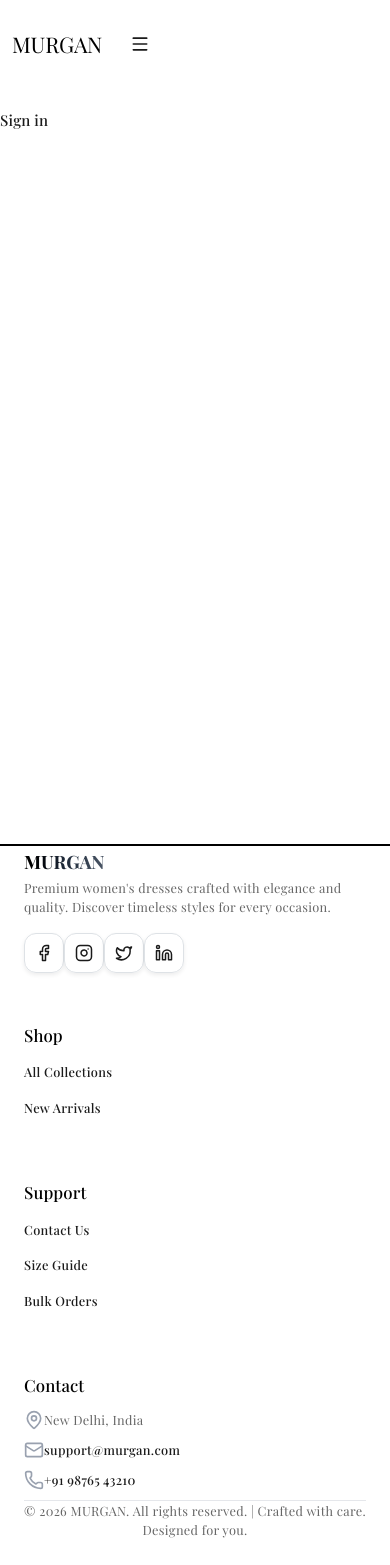
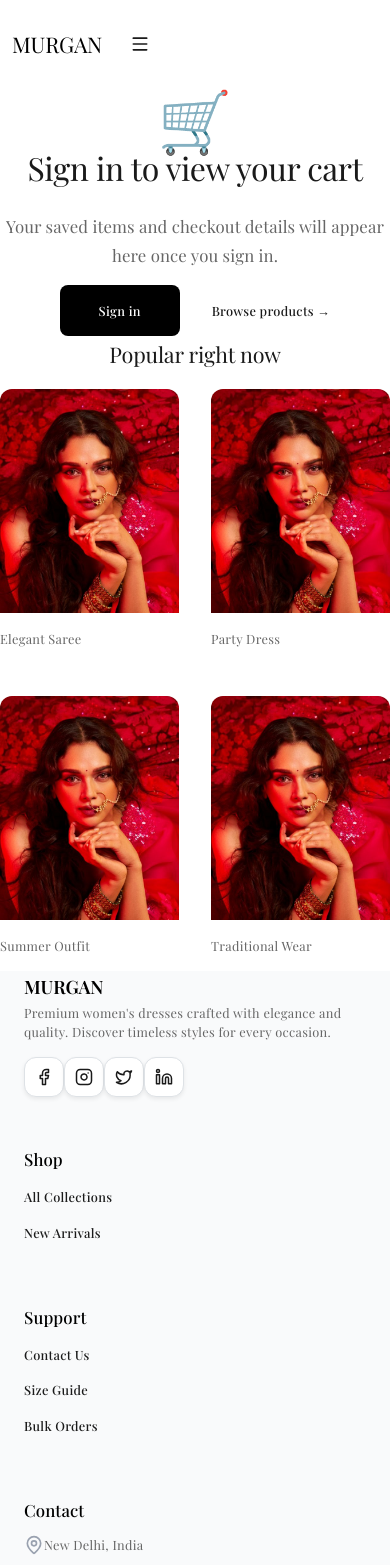
Before and after one commit to rcg69/murgan-ui, a Next.js app: page /cart in a window 390 px wide. Shown: the top 1565 px of the page. Before the commit the page ends 1539 px from the top, so only its background shows below. Built offline with nearby package versions, Linux system fonts and the light colour scheme.

Commit message:
Cart page changings
before login the cart page and after logged in page empty cart page.

```diff
--- a/src/app/cart/page.jsx
+++ b/src/app/cart/page.jsx
@@ -9,8 +9,17 @@ import { useCart } from "@/context/CartContext";
 export default function CartPage() {
   const router = useRouter();
   const { isAuthenticated, isHydrated } = useAuth();
-  const { cartItems, isLoading, error, setQuantity, removeItem, getTotalPrice, getTotalItems, isMutating } =
-    useCart();
+
+  const {
+    cartItems,
+    isLoading,
+    error,
+    setQuantity,
+    removeItem,
+    getTotalPrice,
+    getTotalItems,
+    isMutating,
+  } = useCart();
 
   const [localError, setLocalError] = useState("");
 
@@ -18,146 +27,283 @@ export default function CartPage() {
 
   if (!isHydrated) return null;
 
+  // ---------- NOT SIGNED IN ----------
   if (!isAuthenticated) {
-    return (
-      <div className="container-custom py-12">
-        <h1 className="text-3xl font-light mb-4">Your cart</h1>
-        <p className="text-gray-600 mb-6">Please sign in to view your cart.</p>
-        <Link className="underline" href="/signin?next=/cart">
+return ( <section className="py-28 px-6">
+
+
+  {/* Message */}
+  <div className="text-center max-w-lg mx-auto mb-24">
+
+    <div className="text-6xl mb-8">🛒</div>
+
+    <h1 className="text-4xl font-semibold mb-4">
+      Sign in to view your cart
+    </h1>
+
+    <p className="text-gray-500 text-lg mb-10">
+      Your saved items and checkout details will appear here once you sign in.
+    </p>
+
+    <div className="flex items-center justify-center gap-8 mt-8">
+
+      <Link
+        href="/signin?next=/cart"
+        className="inline-flex items-center justify-center px-8 py-3 min-w-[120px] bg-black text-white text-sm font-medium rounded-lg hover:bg-gray-900 transition"
+      >
         Sign in
       </Link>
+
+      <Link
+        href="/products"
+        className="text-gray-600 text-sm font-medium hover:text-black transition"
+      >
+        Browse products →
+      </Link>
+
     </div>
+
+  </div>
+
+  {/* Recommended products */}
+  <div className="mt-24 w-full max-w-6xl mx-auto">
+
+    <h2 className="text-2xl font-semibold text-center mb-12">
+      Popular right now
+    </h2>
+
+    <div className="grid grid-cols-2 md:grid-cols-4 gap-8">
+
+      <Link
+        href="/products"
+        className="group block rounded-xl overflow-hidden bg-white hover:shadow-lg transition duration-300"
+      >
+        <img
+          src="/saree.png"
+          className="w-full aspect-[4/5] object-cover group-hover:scale-105 transition duration-300"
+        />
+        <p className="text-sm font-medium mt-3 text-gray-800">
+          Elegant Saree
+        </p>
+      </Link>
+
+      <Link
+        href="/products"
+        className="group block rounded-xl overflow-hidden bg-white hover:shadow-lg transition duration-300"
+      >
+        <img
+          src="/saree.png"
+          className="w-full aspect-[4/5] object-cover group-hover:scale-105 transition duration-300"
+        />
+        <p className="text-sm font-medium mt-3 text-gray-800">
+          Party Dress
+        </p>
+      </Link>
+
+      <Link
+        href="/products"
+        className="group block rounded-xl overflow-hidden bg-white hover:shadow-lg transition duration-300"
+      >
+        <img
+          src="/saree.png"
+          className="w-full aspect-[4/5] object-cover group-hover:scale-105 transition duration-300"
+        />
+        <p className="text-sm font-medium mt-3 text-gray-800">
+          Summer Outfit
+        </p>
+      </Link>
+
+      <Link
+        href="/products"
+        className="group block rounded-xl overflow-hidden bg-white hover:shadow-lg transition duration-300"
+      >
+        <img
+          src="/saree.png"
+          className="w-full aspect-[4/5] object-cover group-hover:scale-105 transition duration-300"
+        />
+        <p className="text-sm font-medium mt-3 text-gray-800">
+          Traditional Wear
+        </p>
+      </Link>
+
+    </div>
+
+  </div>
+
+</section>
+
 );
 }
 
+
+  // ---------- CART PAGE ----------
   return (
-    <div className="container-custom py-12">
-      <div className="flex items-end justify-between gap-4 mb-8">
-        <div>
-          <h1 className="text-3xl font-light">Your cart</h1>
-          <p className="text-gray-600 text-sm">{getTotalItems()} item(s)</p>
-        </div>
-        <button
-          disabled={items.length === 0 || isMutating}
-          onClick={() => router.push("/checkout")}
-          className="px-5 py-3 bg-black text-white rounded-lg disabled:opacity-60"
-        >
-          Checkout
-        </button>
-      </div>
+    <section className="bg-white py-8 antialiased md:py-16">
+      <div className="mx-auto max-w-screen-xl px-4">
+
+        <h2 className="text-xl font-semibold text-gray-900 sm:text-2xl">
+          Shopping Cart
+        </h2>
 
         {(localError || error) && (
-        <div className="mb-4 p-3 border border-red-200 bg-red-50 text-red-700 rounded">
-          {localError || error?.message || "Cart error"}
+          <div className="mt-4 p-3 border border-red-200 bg-red-50 text-red-700 rounded">
+            {localError || error?.message}
           </div>
         )}
 
         {isLoading ? (
-        <div className="text-gray-600">Loading cart...</div>
+          <p className="mt-6 text-gray-500">Loading cart...</p>
         ) : items.length === 0 ? (
-        <div className="text-gray-600">
-          Your cart is empty.{" "}
-          <Link className="underline" href="/products">
-            Browse products
+
+          // ---------- EMPTY CART ----------
+          <div className="flex flex-col items-center justify-center min-h-[60vh] pt-40 text-center">
+
+            <div className="text-6xl mb-6">
+              🛍️
+            </div>
+
+            <h2 className="text-3xl md:text-4xl font-light tracking-tight mb-3">
+              Your cart is empty
+            </h2>
+
+            <p className="text-gray-500 text-base md:text-lg mb-8">
+              Let’s find something you’ll love.
+            </p>
+
+            <Link
+              href="/products"
+              className="mt-4 text-lg font-medium text-black hover:underline"
+            >
+              Browse products →
             </Link>
-          .
+
           </div>
+
         ) : (
-        <div className="grid grid-cols-1 lg:grid-cols-3 gap-8">
+
+          <div className="grid grid-cols-1 lg:grid-cols-3 gap-8 mt-6">
+
+            {/* CART ITEMS */}
             <div className="lg:col-span-2 space-y-4">
+
               {items.map((item) => {
                 const product = item.product || item;
                 const productId = item.productId ?? product.id;
                 const qty = item.quantity ?? 0;
-              const imageSrc = product.imageUrl || product.image || "/saree.png";
+                const imageSrc =
+                  product.imageUrl || product.image || "/saree.png";
                 const name = product.name || `Product #${productId}`;
                 const price = product.price ?? 0;
                 const lineTotal = price * qty;
 
                 return (
-                <div key={productId} className="border border-gray-200 rounded-lg p-4 flex gap-4">
-                  <img src={imageSrc} alt={name} className="w-24 h-24 object-cover rounded bg-gray-100" />
+                  <div
+                    key={productId}
+                    className="border border-gray-200 rounded-lg p-4 flex gap-4"
+                  >
+
+                    <img
+                      src={imageSrc}
+                      alt={name}
+                      className="w-24 h-24 object-cover rounded bg-gray-100"
+                    />
+
                     <div className="flex-1">
+
                       <div className="flex items-start justify-between gap-4">
+
                         <div>
                           <div className="font-semibold">{name}</div>
                           <div className="text-sm text-gray-600">₹{price}</div>
                         </div>
+
                         <button
                           onClick={async () => {
                             setLocalError("");
                             try {
                               await removeItem(productId);
                             } catch (e) {
-                            setLocalError(e?.message || "Failed to remove item.");
+                              setLocalError(
+                                e?.message || "Failed to remove item."
+                              );
                             }
                           }}
                           className="text-sm underline text-gray-700"
                         >
                           Remove
                         </button>
+
                       </div>
 
+                      {/* Quantity */}
                       <div className="mt-3 flex items-center gap-3">
+
                         <button
-                        onClick={async () => {
-                          setLocalError("");
-                          try {
-                            await setQuantity(productId, Math.max(0, qty - 1));
-                          } catch (e) {
-                            setLocalError(e?.message || "Failed to update quantity.");
+                          onClick={() =>
+                            setQuantity(productId, Math.max(0, qty - 1))
                           }
-                        }}
                           className="px-3 py-2 border border-gray-300 rounded"
                         >
                           −
                         </button>
+
                         <input
                           value={qty}
                           onChange={(e) => {
                             const next = Number(e.target.value);
                             if (!Number.isFinite(next)) return;
-                          setLocalError("");
-                          setQuantity(productId, next).catch((er) =>
-                            setLocalError(er?.message || "Failed to update quantity.")
-                          );
+
+                            setQuantity(productId, next);
                           }}
                           className="w-16 text-center px-2 py-2 border border-gray-300 rounded"
                           inputMode="numeric"
                         />
+
                         <button
-                        onClick={async () => {
-                          setLocalError("");
-                          try {
-                            await setQuantity(productId, qty + 1);
-                          } catch (e) {
-                            setLocalError(e?.message || "Failed to update quantity.");
+                          onClick={() =>
+                            setQuantity(productId, qty + 1)
                           }
-                        }}
                           className="px-3 py-2 border border-gray-300 rounded"
                         >
                           +
                         </button>
+
                         <div className="ml-auto text-sm text-gray-700">
-                        Line total: <span className="font-semibold">₹{lineTotal}</span>
+                          Line total:{" "}
+                          <span className="font-semibold">
+                            ₹{lineTotal}
+                          </span>
                         </div>
+
                       </div>
+
                     </div>
+
                   </div>
                 );
               })}
+
             </div>
 
+            {/* SUMMARY */}
             <div className="border border-gray-200 rounded-lg p-5 h-fit">
-            <h2 className="text-lg font-semibold mb-3">Summary</h2>
+
+              <h2 className="text-lg font-semibold mb-3">
+                Summary
+              </h2>
+
               <div className="flex justify-between text-sm text-gray-700 mb-2">
                 <span>Items</span>
                 <span>{getTotalItems()}</span>
               </div>
+
               <div className="flex justify-between text-sm text-gray-700 mb-4">
                 <span>Total</span>
-              <span className="font-semibold">₹{getTotalPrice()}</span>
+                <span className="font-semibold">
+                  ₹{getTotalPrice()}
+                </span>
               </div>
+
               <button
                 disabled={items.length === 0 || isMutating}
                 onClick={() => router.push("/checkout")}
@@ -165,9 +311,14 @@ export default function CartPage() {
               >
                 Checkout
               </button>
+
             </div>
+
           </div>
+
         )}
+
       </div>
+    </section>
   );
 }
--- a/src/app/layout.js
+++ b/src/app/layout.js
@@ -33,14 +33,18 @@ export default function RootLayout({ children }) {
           href="https://cdnjs.cloudflare.com/ajax/libs/font-awesome/6.4.0/css/all.min.css"
         />
       </head>
-      <body className="pt-20">
+
+      <body>
         <LoaderWrapper />
         <Providers>
           <Header1 />
-          <main className="min-h-screen">{children}</main>
+          <main className="min-h-screen pt-[120px]">
+            {children}
+          </main>
           <Footer />
         </Providers>
       </body>
+
     </html>
   );
 }
--- a/src/components/Footer.jsx
+++ b/src/components/Footer.jsx
@@ -1,7 +1,7 @@
-'use client';
+"use client";
 
-import { FacebookIcon, InstagramIcon, LinkedinIcon, TwitterIcon, Mail, Phone, MapPin } from 'lucide-react';
-import Link from 'next/link';
+import { FacebookIcon, InstagramIcon, LinkedinIcon, TwitterIcon, Mail, Phone, MapPin } from "lucide-react";
+import Link from "next/link";
 import "../styles/footer.css";
 
 export default function Footer() {
@@ -12,10 +12,6 @@ export default function Footer() {
       title: "Shop",
       links: [
         { href: "/products", label: "All Collections" },
-        /* { href: "/products?category=formal", label: "Formal Wear" },
-        { href: "/products?category=casual", label: "Casual Wear" },
-        { href: "/products?category=summer", label: "Summer Collection" },
-        { href: "/products?category=party", label: "Party Dresses" }, */
         { href: "/products?sort=newest", label: "New Arrivals" },
       ],
     },
@@ -23,10 +19,7 @@ export default function Footer() {
       title: "Support",
       links: [
         { href: "/contact", label: "Contact Us" },
-
-
         { href: "/", label: "Size Guide" },
-
         { href: "/contact", label: "Bulk Orders" },
       ],
     },
@@ -62,44 +55,53 @@ export default function Footer() {
   ];
 
   return (
-    <footer className="bg-white pt-20 pb-[10px] border-t-2 border-black">
+    <footer className="bg-gray-50 pt-24 pb-6">
       <div className="max-w-7xl mx-auto px-4 md:px-6">
+
+        {/* TOP SECTION */}
         <div className="grid grid-cols-1 md:grid-cols-2 lg:grid-cols-4 gap-12 lg:gap-16 mb-12">
-          {/* Brand Section */}
-          <div className="group text-left">
+
+          {/* BRAND */}
+          <div className="text-left">
+
             <div className="flex items-center mb-8">
-{/*               <div className="w-12 h-12 rounded-xl bg-gradient-to-br from-purple-500 to-pink-500 flex items-center justify-center text-white shadow-lg group-hover:scale-105 transition-transform duration-300 font-bold text-lg">
-                M
-              </div> */}
-              <span className="ml-3 text-xl font-bold tracking-tight bg-gradient-to-r from-black via-gray-800 to-gray-600 bg-clip-text text-transparent">
+              <span className="text-xl font-semibold tracking-[0.2em] text-black">
                 MURGAN
               </span>
             </div>
+
             <p className="text-gray-600 leading-relaxed mb-8 text-sm md:text-base">
-              Premium women&apos;s dresses crafted with elegance and quality. Discover timeless styles for every occasion.
+              Premium women&apos;s dresses crafted with elegance and quality.
+              Discover timeless styles for every occasion.
             </p>
+
             <div className="flex space-x-4">
               {socialLinks.map(({ icon: Icon, href }, idx) => (
                 <a
                   key={idx}
                   href={href}
-                  className="w-10 h-10 rounded-xl bg-white/90 border border-black/10 flex items-center justify-center text-gray-600 hover:text-black hover:scale-125 transition-all duration-300 shadow-sm hover:shadow-lg"
+                  className="w-10 h-10 rounded-xl bg-white border border-black/10 flex items-center justify-center text-gray-600 hover:text-black hover:scale-110 hover:-translate-y-1 transition-all duration-300 shadow-sm hover:shadow-md"
                 >
                   <Icon size={18} />
                 </a>
               ))}
             </div>
+
           </div>
 
-          {/* Shop Section */}
+          {/* SHOP */}
           <div className="text-left">
-            <h4 className="text-lg font-bold tracking-tight mb-6 text-black">
+            <h4 className="text-lg font-semibold tracking-tight mb-6 text-black">
               {footerLinks[0].title}
             </h4>
+
             <ul className="space-y-2">
               {footerLinks[0].links.map((link, idx) => (
                 <li key={idx}>
-                  <Link href={link.href} className="text-gray-600 hover:text-black transition-colors duration-300 text-sm font-light">
+                  <Link
+                    href={link.href}
+                    className="relative text-gray-600 hover:text-black text-sm after:absolute after:left-0 after:-bottom-1 after:h-[1px] after:w-0 after:bg-black after:transition-all after:duration-300 hover:after:w-full"
+                  >
                     {link.label}
                   </Link>
                 </li>
@@ -107,15 +109,19 @@ export default function Footer() {
             </ul>
           </div>
 
-          {/* Support Section */}
+          {/* SUPPORT */}
           <div className="text-left">
-            <h4 className="text-lg font-bold tracking-tight mb-6 text-black">
+            <h4 className="text-lg font-semibold tracking-tight mb-6 text-black">
               {footerLinks[1].title}
             </h4>
+
             <ul className="space-y-2">
               {footerLinks[1].links.map((link, idx) => (
                 <li key={idx}>
-                  <Link href={link.href} className="text-gray-600 hover:text-black transition-colors duration-300 text-sm font-light">
+                  <Link
+                    href={link.href}
+                    className="relative text-gray-600 hover:text-black text-sm after:absolute after:left-0 after:-bottom-1 after:h-[1px] after:w-0 after:bg-black after:transition-all after:duration-300 hover:after:w-full"
+                  >
                     {link.label}
                   </Link>
                 </li>
@@ -123,37 +129,51 @@ export default function Footer() {
             </ul>
           </div>
 
-          {/* Contact Section */}
+          {/* CONTACT */}
           <div className="text-left">
-            <h4 className="text-lg font-bold tracking-tight mb-6 text-black">
+            <h4 className="text-lg font-semibold tracking-tight mb-6 text-black">
               Contact
             </h4>
+
             <ul className="space-y-4">
+
               <li className="text-gray-600 flex items-center text-sm">
                 <MapPin className="w-5 h-5 mr-2 text-gray-400" />
                 <span>New Delhi, India</span>
               </li>
+
               <li>
-                <a href="mailto:support@murgan.com" className="text-gray-600 hover:text-black transition-colors duration-300 flex items-center group text-sm">
+                <a
+                  href="mailto:support@murgan.com"
+                  className="relative text-gray-600 hover:text-black text-sm flex items-center after:absolute after:left-7 after:-bottom-1 after:h-[1px] after:w-0 after:bg-black after:transition-all after:duration-300 hover:after:w-[60%]"
+                >
                   <Mail className="w-5 h-5 mr-2 text-gray-400" />
                   support@murgan.com
                 </a>
               </li>
+
               <li>
-                <a href="tel:+919876543210" className="text-gray-600 hover:text-black transition-colors duration-300 flex items-center group text-sm">
+                <a
+                  href="tel:+919876543210"
+                  className="relative text-gray-600 hover:text-black text-sm flex items-center after:absolute after:left-7 after:-bottom-1 after:h-[1px] after:w-0 after:bg-black after:transition-all after:duration-300 hover:after:w-[60%]"
+                >
                   <Phone className="w-5 h-5 mr-2 text-gray-400" />
                   +91 98765 43210
                 </a>
               </li>
+
             </ul>
           </div>
+
         </div>
 
-        <div className="mt-12 pt-8 border-t border-gray-200 text-center">
-          <p className="text-gray-600 text-sm font-light">
+        {/* BOTTOM COPYRIGHT */}
+        <div className="mt-12 pt-8 border-t border-gray-100 text-center">
+          <p className="text-gray-600 text-sm">
             © {currentYear} MURGAN. All rights reserved. | Crafted with care. Designed for you.
           </p>
         </div>
+
       </div>
     </footer>
   );
--- a/src/components/ui/header.jsx
+++ b/src/components/ui/header.jsx
@@ -108,7 +108,7 @@ function Header1() {
 
     return (
         <header
-            className={`w-full z-40 fixed top-0 left-0 bg-white transition-all duration-300 ${
+            className={`w-full z-40 sticky top-0 left-0 bg-white transition-all duration-300 ${
                 isScrolled ? "shadow-md" : ""
             }`}
         >
```
Also changed, not shown: src/app/page.js (+29 -46 lines). Lines whose indentation alone changed are shown as unchanged.
